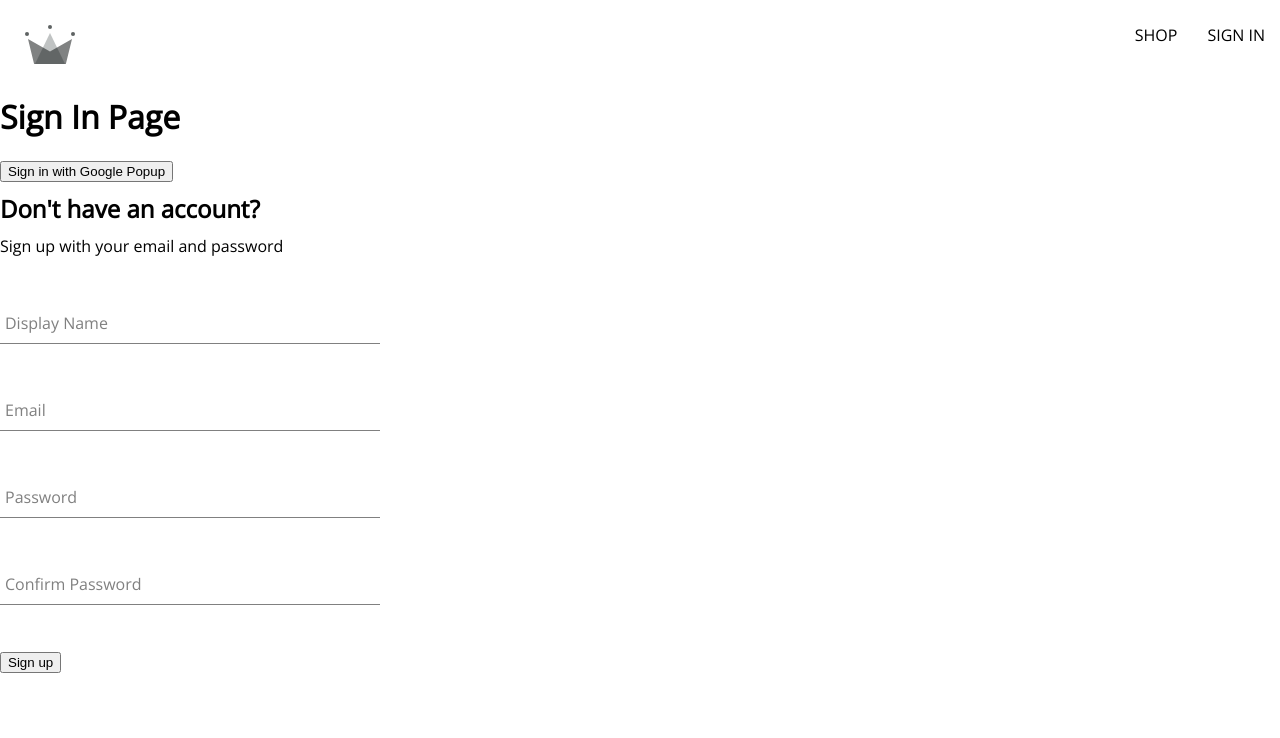
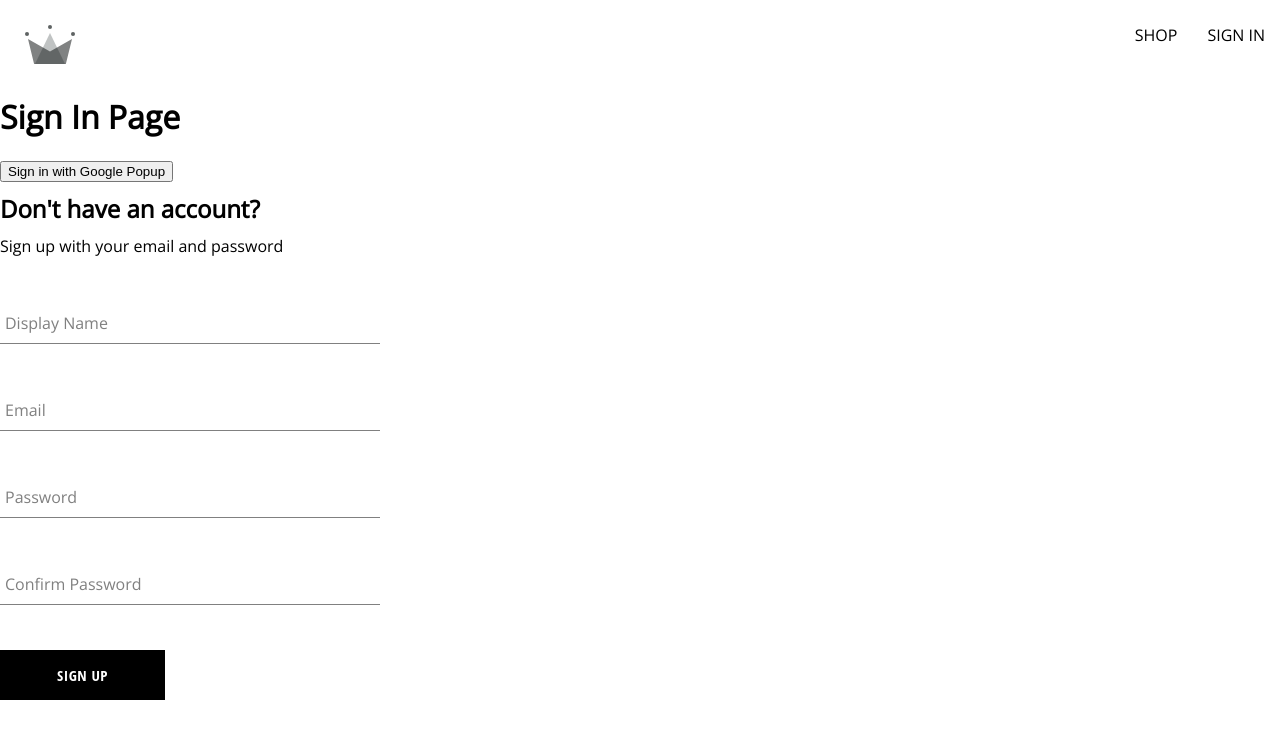
Before and after one commit to Tarun-Mittal-cell/React-Commerce-Genesis, a React (Create React App) app: page /sign-in in a window 1280 px wide. Shown: the top 738 px of the page. Built offline with nearby package versions, Linux system fonts and the light colour scheme.

Commit message:
added button fix

```diff
--- a/src/components/button/button.component.jsx
+++ b/src/components/button/button.component.jsx
@@ -1,17 +1,20 @@
+import './button.styles.scss';
+
 
 const BUTTON_TYPES_CLASSES = {
     google: 'google-sign-in',
-    inverted: 'inverted'
-}
+    inverted: 'inverted',
+};
 
 const Button = ({ children, buttonType, ...otherProps }) => {
-    return
+    return (
     <button
         className={`button-container ${BUTTON_TYPES_CLASSES[buttonType]}`}
         {...otherProps}
     >
         {children}
     </button>
+    );
 };
 
 export default Button;
--- a/src/components/sign-up-form/sign-up-form.component.jsx
+++ b/src/components/sign-up-form/sign-up-form.component.jsx
@@ -1,6 +1,7 @@
 import { useState } from 'react';
 
 import FormInput from '../form-input/form-input.component';
+import Button from '../button/button.component';
 
 import { createAuthUserWithEmailAndPassword, createUserDocumentFromAuth } from '../../utils/firebase/firebase.utils';
 
@@ -92,7 +93,7 @@ const SignUpForm = () => {
                     name="confirmPassword"
                     value={confirmPassword}/>
 
-                <button type ="submit">Sign up</button>
+                <Button type ="submit">Sign up</Button>
             </form>
         </div>
     );
```
